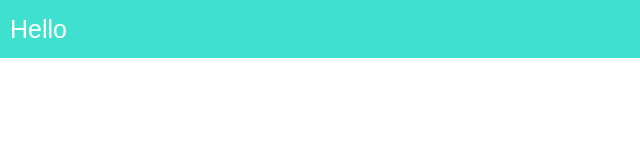
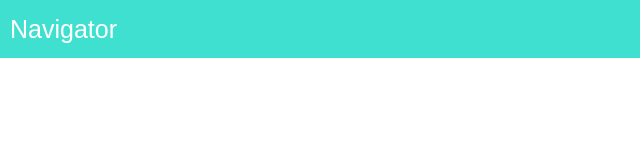
Before and after one commit to SHOBHITGITS/Responsive-Navbar, a plain HTML site: page index.html in a window 1280 px wide. Shown: the full height of the page, 0-640 px from the left. Drawn offline with Linux system fonts and the light colour scheme.

Commit message:
Changed Logo Name

```diff
--- a/index.html
+++ b/index.html
@@ -10,7 +10,7 @@
 </head>
 <body>
     <nav class="navigation">
-        <div class="logo">Hello</div>
+        <div class="logo">Navigator</div>
 
 
         <a href="#"  rel="noopener" class="burger">
```
